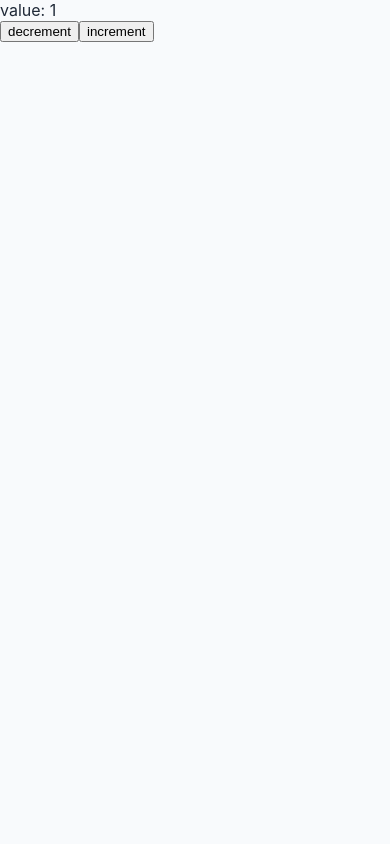
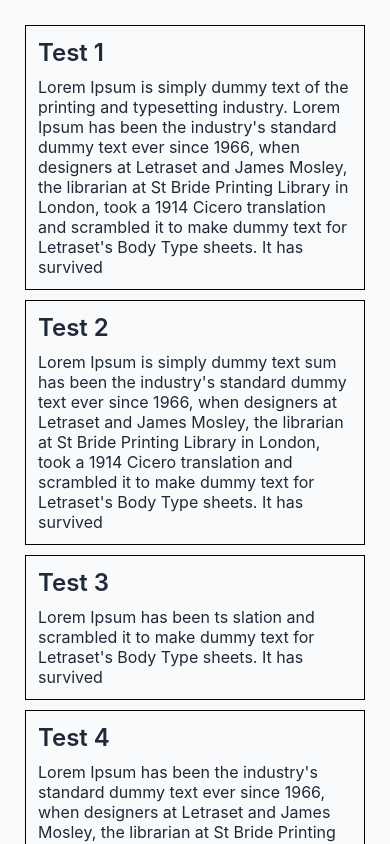
Before and after one commit to pugweather/js-internals-and-other-stuff, a React (Vite) app in the folder react-playground/: page / in a window 390 px wide. Shown: the top 844 px of the page. Built offline with nearby package versions, Linux system fonts and the light colour scheme.

Commit message:
-basic responsive grid

```diff
--- a/react-playground/src/App.jsx
+++ b/react-playground/src/App.jsx
@@ -4,15 +4,19 @@
 // import DebouncedSearch from "./questions/debounced-search/DebouncedSearch.jsx"
 // import { CommentsSection } from "./questions/nested-comments/CommentsSection"
 // import Form from "./content/mutli-step/Form"
-import Child from "./questions/state-management/Child"
-import { ContextReducer } from "./questions/state-management/ContextReducer"
+// import Child from "./questions/state-management/Child"
+// import { ContextReducer } from "./questions/state-management/ContextReducer"
+import BasicGrid from "./questions/basic-grid/BasicGrid"
 
 // Swap the import above to work on a different question.
 export default function App() {
 
   return (
-    <ContextReducer>
-        <Child />
-    </ContextReducer>
+    <div className="page">
+      <BasicGrid />
+    </div>
+    // <ContextReducer>
+    //     <Child />
+    // </ContextReducer>
   )
 }
--- a/react-playground/src/app.css
+++ b/react-playground/src/app.css
@@ -52,3 +52,9 @@ body {
 .hidden {
   display: none;
 }
+
+.page {
+  display: flex;
+  align-items: center;
+  justify-content: center;
+}
--- /dev/null
+++ b/react-playground/src/questions/basic-grid/BasicGrid.jsx
@@ -0,0 +1,64 @@
+import styles from "./BasicGrid.module.css"
+
+export default function BasicGrid() {
+
+    const data = [
+        {
+            title: "Test 1",
+            text: "Lorem Ipsum is simply dummy text of the printing and typesetting industry. Lorem Ipsum has been the industry's standard dummy text ever since 1966, when designers at Letraset and James Mosley, the librarian at St Bride Printing Library in London, took a 1914 Cicero translation and scrambled it to make dummy text for Letraset's Body Type sheets. It has survived"
+        },
+        {
+            title: "Test 2",
+            text: "Lorem Ipsum is simply dummy text sum has been the industry's standard dummy text ever since 1966, when designers at Letraset and James Mosley, the librarian at St Bride Printing Library in London, took a 1914 Cicero translation and scrambled it to make dummy text for Letraset's Body Type sheets. It has survived"
+        },
+        {
+            title: "Test 3",
+            text:  "Lorem Ipsum has been ts slation and scrambled it to make dummy text for Letraset's Body Type sheets. It has survived"
+        },
+        {
+            title: "Test 4",
+            text: "Lorem Ipsum has been the industry's standard dummy text ever since 1966, when designers at Letraset and James Mosley, the librarian at St Bride Printing Library in London, took a 1914 Cicero translation and scrambled it to make dummy text for Letraset's Body Type sheets. It has survived"
+        },
+        {
+            title: "Test 5",
+            text: "Lorem Ipsum is simply dummy text of the printing and typesetting industry. Lorem Ipsum has been the industry's standard dummy text ever since 1966, when designers at Letraset and James Mosley, the librarian at St Bride Printing Library in London, took a 1914 Cicero translation and scrambled it to make dummy text for Letraset's Body Type sheets. It has survived"
+        },
+        {
+            title: "Test 6",
+            text: "Typesetting industry. Lorem Ipsum has been the industry's standard dummy text ever since 1966, when designers at Letraset and James Mosley, the librarian at St Bride Printing Library in London, took a 1914 Cicero translation and scrambled it to make dummy text for Letraset's Body Type sheets. It has survived"
+        },
+        {
+            title: "Test 7",
+            text: "Lorem Ipsum has been the industry's standard dummy text ever since 1966, when designers at Letraset and James Mosley, the librarian at St Bride Printing Library in London, took a 1914 Cicero translation and scrambled it to make dummy text for Letraset's Body Type sheets. It has survived"
+        },
+        {
+            title: "Test 8",
+            text: "Ipsum has been the industry's standard dummy text ever since 1966, when designers at Letraset and James Mosley, the librarian at St Bride Printing Library in London, took a 1914 Cicero translation and scrambled it to make dummy text for Letraset's Body Type sheets. It has survived"
+        },
+        {
+            title: "Test 9",
+            text: "Lorem Ipsum is simply dummy text of Lorem Ipsum has been the industry's standard dummy text ever since 1966, when designers at Letraset and James Mosley, the librarian at St Bride Printing Library in London, took a 1914 Cicero translation and scrambled it to make dummy text for Letraset's Body Type sheets. It has survived"
+        },
+        {
+            title: "Test 10",
+            text: "Lorem Ipsum survived"
+        },
+        {
+            title: "Test 11",
+            text: "and typesetting industry. Lorem Ipsum has been the industry's standard dummy text ever since 1966, when designers at Letraset and James Mosley, the librarian at St Bride Printing Library in London, took a 1914 Cicero translation and scrambled it to make dummy text for Letraset's Body Type sheets. It has survived"
+        }
+    ]
+
+    return (
+        <div className={styles.wrapper}>
+            {
+                data.map(d => (
+                    <div key={d.title} className={styles.card}>
+                        <div className={styles.title}>{d.title}</div>
+                        <div>{d.text}</div>
+                    </div>
+                ))
+            }
+        </div>
+    )
+}
--- /dev/null
+++ b/react-playground/src/questions/basic-grid/BasicGrid.module.css
@@ -0,0 +1,19 @@
+.wrapper {
+    width: 100%;
+    max-width: 800px;
+    display: grid;
+    grid-template-columns: repeat(auto-fill, minmax(200px, 1fr));
+    gap: 10px;
+    padding: 25px;
+}
+
+.card {
+    padding: 12px;
+    border: 1px solid black;
+}
+
+.title {
+    font-weight: 600;
+    font-size: 24px;
+    margin-bottom: 10px;
+}
```
